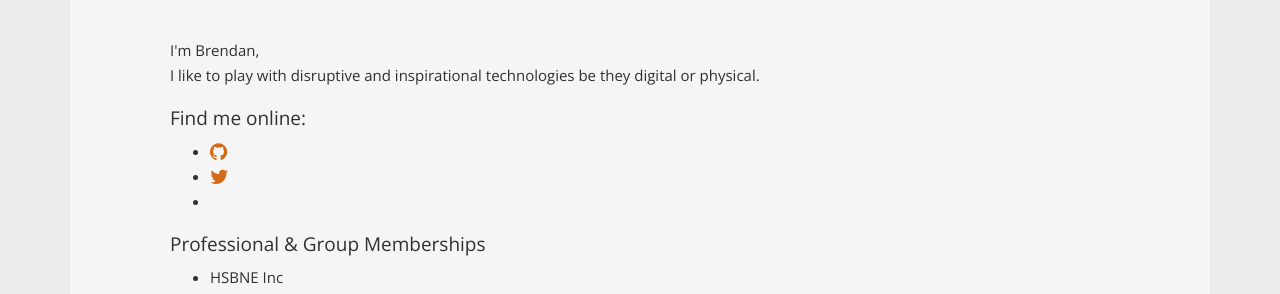
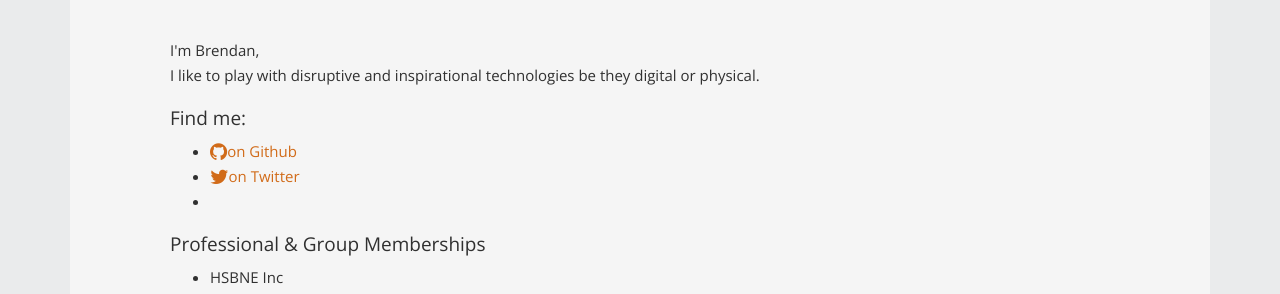
Before and after one commit to nog3/nog3.github.io, a Jekyll site: the page built from about/index.html, in a window 1280 px wide. Shown: the part 634-928 px from the top of the page. Built offline with Jekyll 4.4.1, drawn with Linux system fonts in a browser that asks for light colours; nearby versions of some CDN libraries; Markdown is read by kramdown in place of the engine named in the settings.

Commit message:
Update index.html

```diff
--- a/about/index.html
+++ b/about/index.html
@@ -11,10 +11,10 @@ title: About Me
 I like to play with disruptive and inspirational technologies be they digital or physical.
 
         </p>
-        <p><h3>Find me online:</h3>
+        <p><h3>Find me:</h3>
         <ul>
-            <li><a href="https://github.com/nog3" target="_blank"><i class="fa fa-lg fa-github"></i></a></li>
-            <li><a href="https://twitter.com/n0g3" target="_blank"><i class="fa fa-lg fa-twitter"></i></a></li>
+            <li><a href="https://github.com/nog3" target="_blank"><i class="fa fa-lg fa-github"></i>on Github</a></li>
+            <li><a href="https://twitter.com/n0g3" target="_blank"><i class="fa fa-lg fa-twitter"></i>on Twitter</a></li>
             <li></li>
         </ul>
         </p>
```
